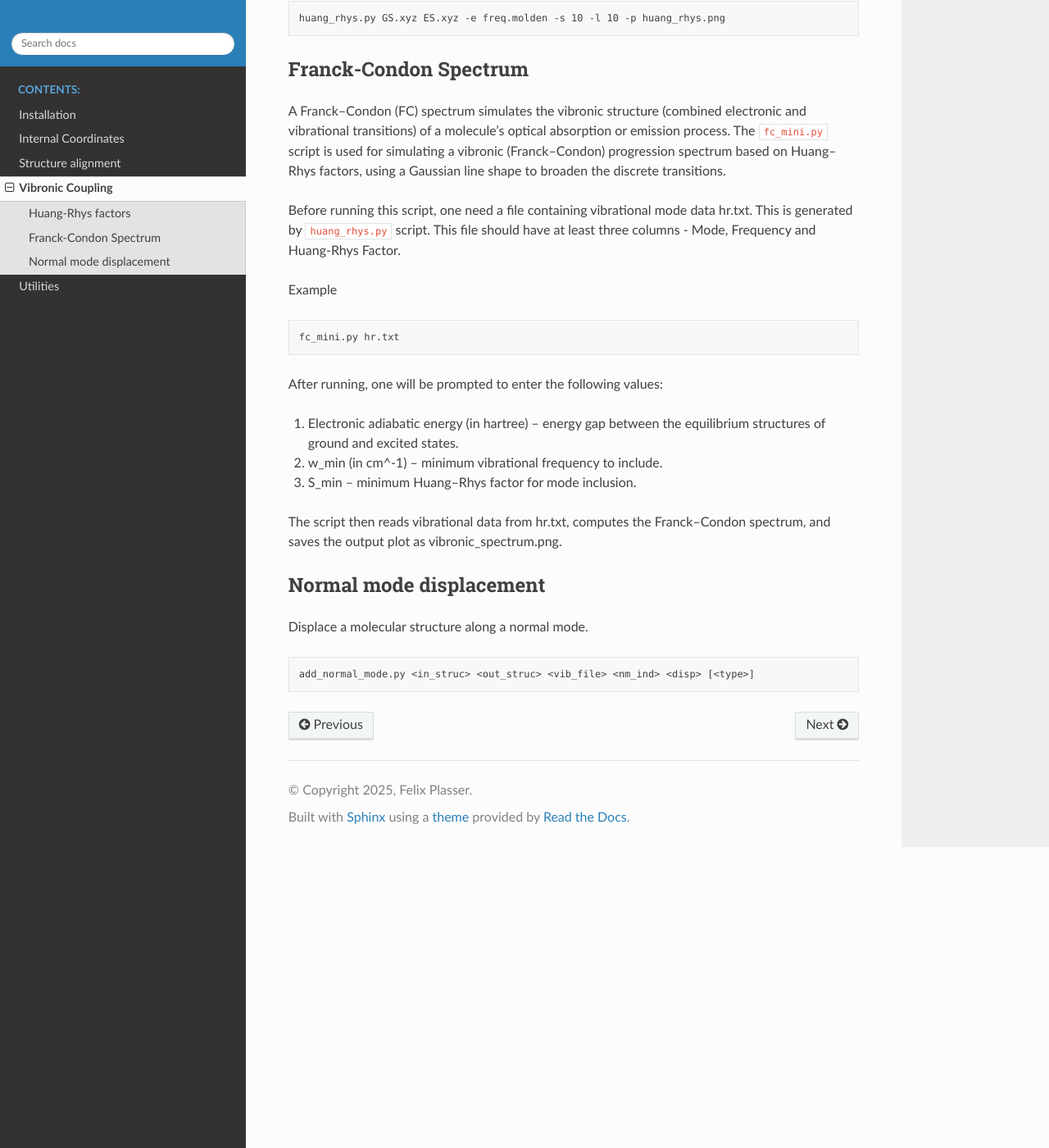
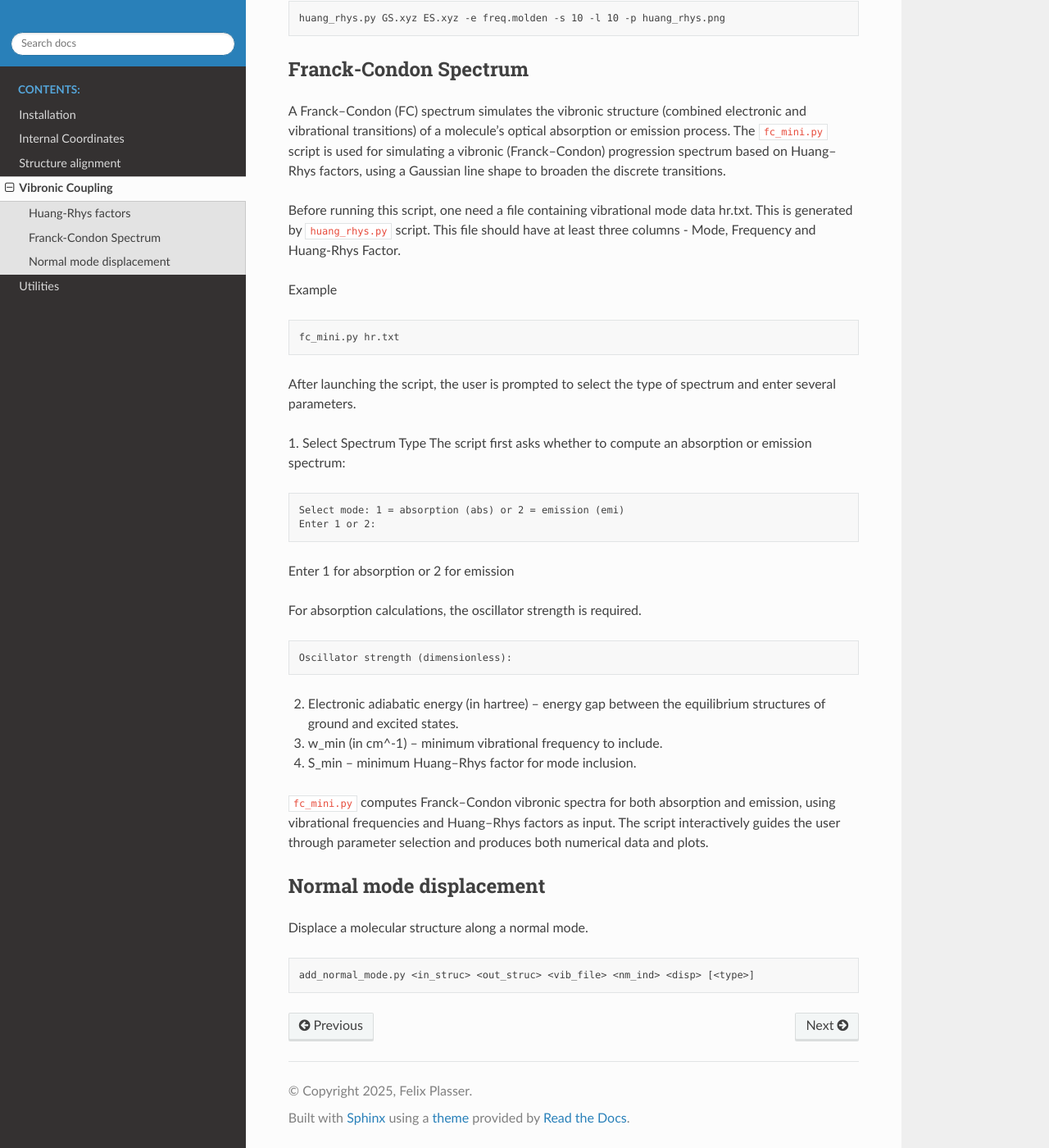
Before and after one commit to felixplasser/matilda, a Sphinx documentation site: the page built from docs/vibcoup.rst, in a window 1280 px wide and 1400 px high, scrolled down 1358 px. Shown: the whole window at 82% size. Built offline with Sphinx 7.4.7 and the Read the Docs theme 3.1.0, drawn with Linux system fonts in a browser that asks for light colours.

Commit message:
Updated docs

```diff
--- a/docs/vibcoup.rst
+++ b/docs/vibcoup.rst
@@ -76,13 +76,30 @@ Example
 
     fc_mini.py hr.txt
 
-After running, one will be prompted to enter the following values:
+After launching the script, the user is prompted to select the type of spectrum and enter several parameters.
 
-1. Electronic adiabatic energy (in hartree) – energy gap between the equilibrium structures of ground and excited states.
-2. w_min (in cm^-1) – minimum vibrational frequency to include.
-3. S_min – minimum Huang–Rhys factor for mode inclusion.
+1. Select Spectrum Type
+The script first asks whether to compute an absorption or emission spectrum:
 
-The script then reads vibrational data from hr.txt, computes the Franck–Condon spectrum, and saves the output plot as vibronic_spectrum.png.
+.. code:: text
+
+    Select mode: 1 = absorption (abs) or 2 = emission (emi)
+    Enter 1 or 2:
+
+Enter 1 for absorption or 2 for emission
+
+For absorption calculations, the oscillator strength is required.
+
+.. code:: text
+
+    Oscillator strength (dimensionless):
+
+2. Electronic adiabatic energy (in hartree) – energy gap between the equilibrium structures of ground and excited states.
+3. w_min (in cm^-1) – minimum vibrational frequency to include.
+4. S_min – minimum Huang–Rhys factor for mode inclusion.
+
+``fc_mini.py`` computes Franck–Condon vibronic spectra for both absorption and emission, using vibrational frequencies and Huang–Rhys factors as input.
+The script interactively guides the user through parameter selection and produces both numerical data and plots.
 
 
 Normal mode displacement
```
